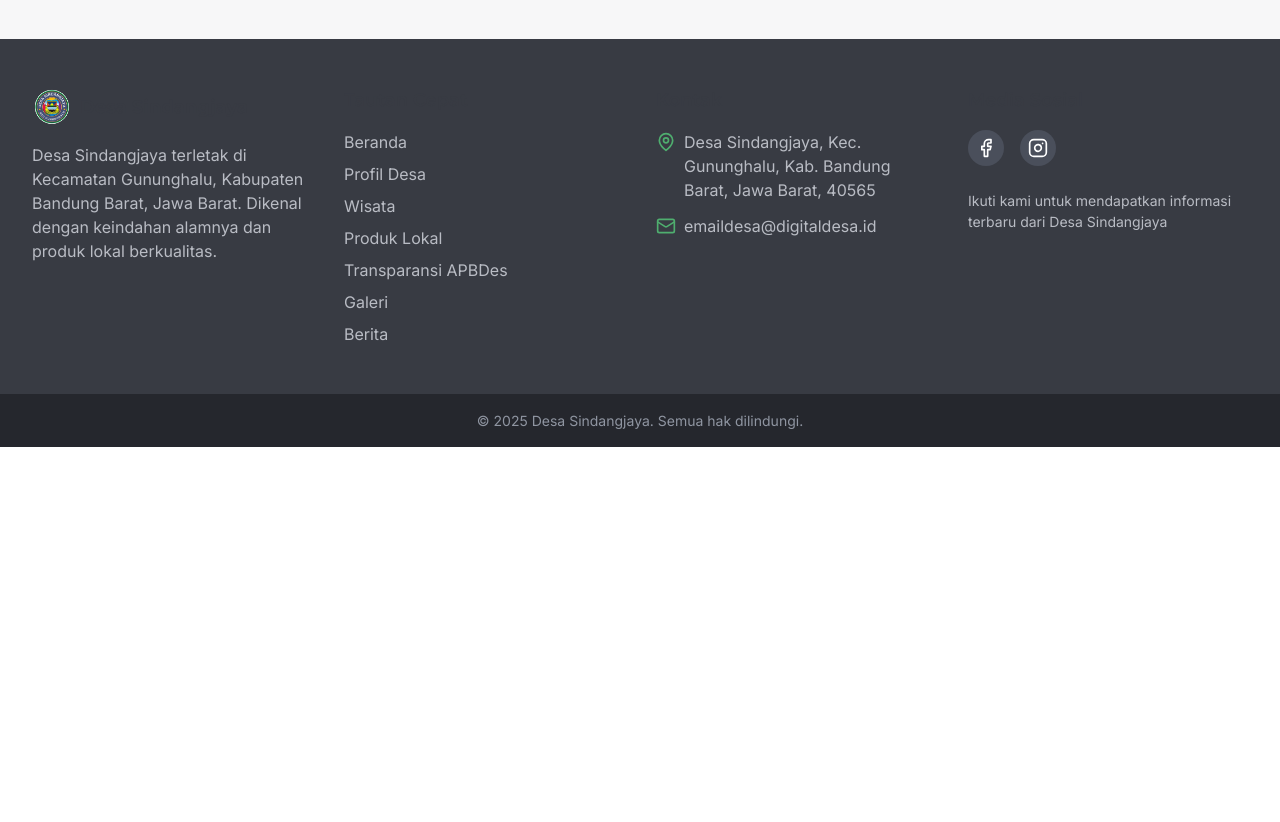
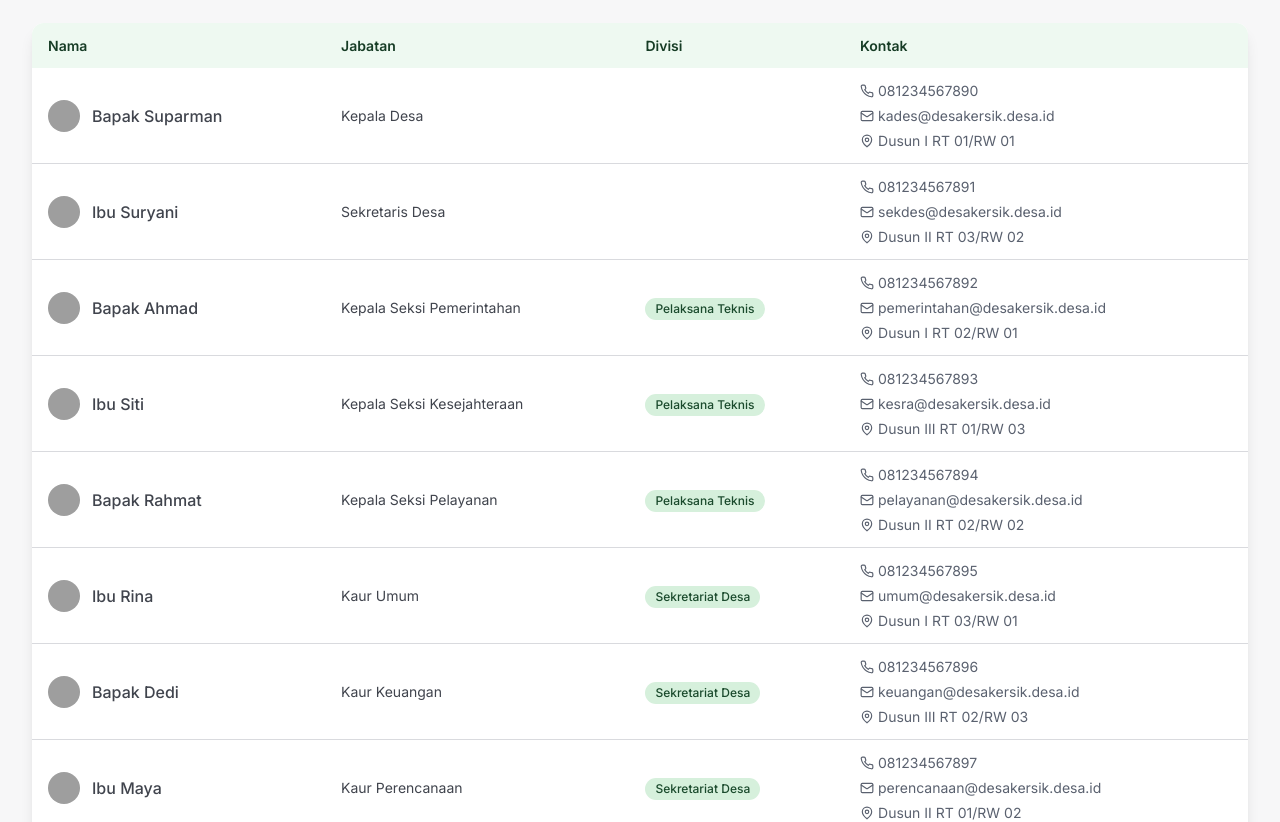
Before and after one commit to ifathurohman/project-desa, a React (Vite) app: page /profile/organization in a window 1280 px wide. Shown: the part 620-1442 px from the top of the page. Before the commit the page ends 1067 px from the top, so only its background shows below. Built offline with nearby package versions, Linux system fonts and the light colour scheme; grey boxes are pictures that could not be loaded.

Commit message:
Update Village Officials Component with Table

```diff
--- a/src/components/VillageOfficials.tsx
+++ b/src/components/VillageOfficials.tsx
@@ -1,6 +1,7 @@
 import React from 'react';
 import { motion } from 'framer-motion';
 import { Tree, TreeNode } from 'react-organizational-chart';
+import { Phone, Mail, MapPin } from 'lucide-react';
 
 interface Official {
   id: number;
@@ -8,6 +9,9 @@ interface Official {
   position: string;
   division?: string;
   image: string;
+  contact?: string;
+  email?: string;
+  address?: string;
 }
 
 const officials: Official[] = [
@@ -15,83 +19,119 @@ const officials: Official[] = [
     id: 1,
     name: 'Bapak Suparman',
     position: 'Kepala Desa',
-    image: 'https://images.pexels.com/photos/614810/pexels-photo-614810.jpeg?auto=compress&cs=tinysrgb&w=1260&h=750&dpr=1'
+    image: 'https://images.pexels.com/photos/614810/pexels-photo-614810.jpeg?auto=compress&cs=tinysrgb&w=1260&h=750&dpr=1',
+    contact: '081234567890',
+    email: 'kades@desakersik.desa.id',
+    address: 'Dusun I RT 01/RW 01'
   },
   {
     id: 2,
     name: 'Ibu Suryani',
     position: 'Sekretaris Desa',
-    image: 'https://images.pexels.com/photos/774909/pexels-photo-774909.jpeg?auto=compress&cs=tinysrgb&w=1260&h=750&dpr=1'
+    image: 'https://images.pexels.com/photos/774909/pexels-photo-774909.jpeg?auto=compress&cs=tinysrgb&w=1260&h=750&dpr=1',
+    contact: '081234567891',
+    email: 'sekdes@desakersik.desa.id',
+    address: 'Dusun II RT 03/RW 02'
   },
   {
     id: 3,
     name: 'Bapak Ahmad',
     position: 'Kepala Seksi Pemerintahan',
     division: 'Pelaksana Teknis',
-    image: 'https://images.pexels.com/photos/220453/pexels-photo-220453.jpeg?auto=compress&cs=tinysrgb&w=1260&h=750&dpr=1'
+    image: 'https://images.pexels.com/photos/220453/pexels-photo-220453.jpeg?auto=compress&cs=tinysrgb&w=1260&h=750&dpr=1',
+    contact: '081234567892',
+    email: 'pemerintahan@desakersik.desa.id',
+    address: 'Dusun I RT 02/RW 01'
   },
   {
     id: 4,
     name: 'Ibu Siti',
     position: 'Kepala Seksi Kesejahteraan',
     division: 'Pelaksana Teknis',
-    image: 'https://images.pexels.com/photos/415829/pexels-photo-415829.jpeg?auto=compress&cs=tinysrgb&w=1260&h=750&dpr=1'
+    image: 'https://images.pexels.com/photos/415829/pexels-photo-415829.jpeg?auto=compress&cs=tinysrgb&w=1260&h=750&dpr=1',
+    contact: '081234567893',
+    email: 'kesra@desakersik.desa.id',
+    address: 'Dusun III RT 01/RW 03'
   },
   {
     id: 5,
     name: 'Bapak Rahmat',
     position: 'Kepala Seksi Pelayanan',
     division: 'Pelaksana Teknis',
-    image: 'https://images.pexels.com/photos/1516680/pexels-photo-1516680.jpeg?auto=compress&cs=tinysrgb&w=1260&h=750&dpr=1'
+    image: 'https://images.pexels.com/photos/1516680/pexels-photo-1516680.jpeg?auto=compress&cs=tinysrgb&w=1260&h=750&dpr=1',
+    contact: '081234567894',
+    email: 'pelayanan@desakersik.desa.id',
+    address: 'Dusun II RT 02/RW 02'
   },
   {
     id: 6,
     name: 'Ibu Rina',
     position: 'Kaur Umum',
     division: 'Sekretariat Desa',
-    image: 'https://images.pexels.com/photos/733872/pexels-photo-733872.jpeg?auto=compress&cs=tinysrgb&w=1260&h=750&dpr=1'
+    image: 'https://images.pexels.com/photos/733872/pexels-photo-733872.jpeg?auto=compress&cs=tinysrgb&w=1260&h=750&dpr=1',
+    contact: '081234567895',
+    email: 'umum@desakersik.desa.id',
+    address: 'Dusun I RT 03/RW 01'
   },
   {
     id: 7,
     name: 'Bapak Dedi',
     position: 'Kaur Keuangan',
     division: 'Sekretariat Desa',
-    image: 'https://images.pexels.com/photos/91227/pexels-photo-91227.jpeg?auto=compress&cs=tinysrgb&w=1260&h=750&dpr=1'
+    image: 'https://images.pexels.com/photos/91227/pexels-photo-91227.jpeg?auto=compress&cs=tinysrgb&w=1260&h=750&dpr=1',
+    contact: '081234567896',
+    email: 'keuangan@desakersik.desa.id',
+    address: 'Dusun III RT 02/RW 03'
   },
   {
     id: 8,
     name: 'Ibu Maya',
     position: 'Kaur Perencanaan',
     division: 'Sekretariat Desa',
-    image: 'https://images.pexels.com/photos/1239291/pexels-photo-1239291.jpeg?auto=compress&cs=tinysrgb&w=1260&h=750&dpr=1'
+    image: 'https://images.pexels.com/photos/1239291/pexels-photo-1239291.jpeg?auto=compress&cs=tinysrgb&w=1260&h=750&dpr=1',
+    contact: '081234567897',
+    email: 'perencanaan@desakersik.desa.id',
+    address: 'Dusun II RT 01/RW 02'
   },
   {
     id: 9,
     name: 'Ibu Maya',
     position: 'Staff Kaur Keuangan',
     division: 'Sekretariat Desa',
-    image: 'https://images.pexels.com/photos/1239291/pexels-photo-1239291.jpeg?auto=compress&cs=tinysrgb&w=1260&h=750&dpr=1'
+    image: 'https://images.pexels.com/photos/1239291/pexels-photo-1239291.jpeg?auto=compress&cs=tinysrgb&w=1260&h=750&dpr=1',
+    contact: '081234567898',
+    email: 'staff.keuangan@desakersik.desa.id',
+    address: 'Dusun I RT 04/RW 01'
   },
   {
     id: 10,
     name: 'Ibu Maya',
     position: 'Kepala Wilayah Dusun I',
     division: 'Kepala Wilayah',
-    image: 'https://images.pexels.com/photos/1239291/pexels-photo-1239291.jpeg?auto=compress&cs=tinysrgb&w=1260&h=750&dpr=1'
+    image: 'https://images.pexels.com/photos/1239291/pexels-photo-1239291.jpeg?auto=compress&cs=tinysrgb&w=1260&h=750&dpr=1',
+    contact: '081234567899',
+    email: 'kadus1@desakersik.desa.id',
+    address: 'Dusun I RT 01/RW 01'
   },
   {
     id: 11,
     name: 'Ibu Maya',
     position: 'Kepala Wilayah Dusun II',
     division: 'Kepala Wilayah',
-    image: 'https://images.pexels.com/photos/1239291/pexels-photo-1239291.jpeg?auto=compress&cs=tinysrgb&w=1260&h=750&dpr=1'
+    image: 'https://images.pexels.com/photos/1239291/pexels-photo-1239291.jpeg?auto=compress&cs=tinysrgb&w=1260&h=750&dpr=1',
+    contact: '081234567800',
+    email: 'kadus2@desakersik.desa.id',
+    address: 'Dusun II RT 01/RW 02'
   },
   {
     id: 12,
     name: 'Ibu Maya',
     position: 'Kepala Wilayah Dusun III',
     division: 'Kepala Wilayah',
-    image: 'https://images.pexels.com/photos/1239291/pexels-photo-1239291.jpeg?auto=compress&cs=tinysrgb&w=1260&h=750&dpr=1'
+    image: 'https://images.pexels.com/photos/1239291/pexels-photo-1239291.jpeg?auto=compress&cs=tinysrgb&w=1260&h=750&dpr=1',
+    contact: '081234567801',
+    email: 'kadus3@desakersik.desa.id',
+    address: 'Dusun III RT 01/RW 03'
   }
 ];
 
@@ -174,6 +214,76 @@ const VillageOfficials: React.FC = () => {
             </Tree>
           </div>
         </div>
+
+        {/* Table List */}
+        <motion.div
+          initial={{ opacity: 0, y: 20 }}
+          whileInView={{ opacity: 1, y: 0 }}
+          transition={{ duration: 0.5 }}
+          viewport={{ once: true, margin: "-100px" }}
+          className="mt-16"
+        >
+          <div className="bg-white rounded-xl shadow-lg overflow-hidden">
+            <div className="overflow-x-auto">
+              <table className="w-full">
+                <thead>
+                  <tr className="bg-primary-50">
+                    <th className="px-4 py-3 text-left text-sm font-semibold text-primary-900">Nama</th>
+                    <th className="px-4 py-3 text-left text-sm font-semibold text-primary-900">Jabatan</th>
+                    <th className="px-4 py-3 text-left text-sm font-semibold text-primary-900">Divisi</th>
+                    <th className="px-4 py-3 text-left text-sm font-semibold text-primary-900">Kontak</th>
+                  </tr>
+                </thead>
+                <tbody className="divide-y divide-gray-200">
+                  {officials.map((official) => (
+                    <tr key={official.id} className="hover:bg-gray-50 transition-colors">
+                      <td className="px-4 py-3">
+                        <div className="flex items-center">
+                          <img
+                            src={official.image}
+                            alt={official.name}
+                            className="w-8 h-8 rounded-full object-cover mr-3"
+                          />
+                          <span className="font-medium">{official.name}</span>
+                        </div>
+                      </td>
+                      <td className="px-4 py-3 text-sm">{official.position}</td>
+                      <td className="px-4 py-3">
+                        {official.division && (
+                          <span className="inline-flex items-center px-2.5 py-0.5 rounded-full text-xs font-medium bg-primary-100 text-primary-800">
+                            {official.division}
+                          </span>
+                        )}
+                      </td>
+                      <td className="px-4 py-3">
+                        <div className="flex flex-col space-y-1">
+                          {official.contact && (
+                            <a href={`tel:${official.contact}`} className="flex items-center text-sm text-gray-600 hover:text-primary-600">
+                              <Phone size={14} className="mr-1" />
+                              {official.contact}
+                            </a>
+                          )}
+                          {official.email && (
+                            <a href={`mailto:${official.email}`} className="flex items-center text-sm text-gray-600 hover:text-primary-600">
+                              <Mail size={14} className="mr-1" />
+                              {official.email}
+                            </a>
+                          )}
+                          {official.address && (
+                            <div className="flex items-center text-sm text-gray-600">
+                              <MapPin size={14} className="mr-1" />
+                              {official.address}
+                            </div>
+                          )}
+                        </div>
+                      </td>
+                    </tr>
+                  ))}
+                </tbody>
+              </table>
+            </div>
+          </div>
+        </motion.div>
       </div>
     </section>
   );
```
